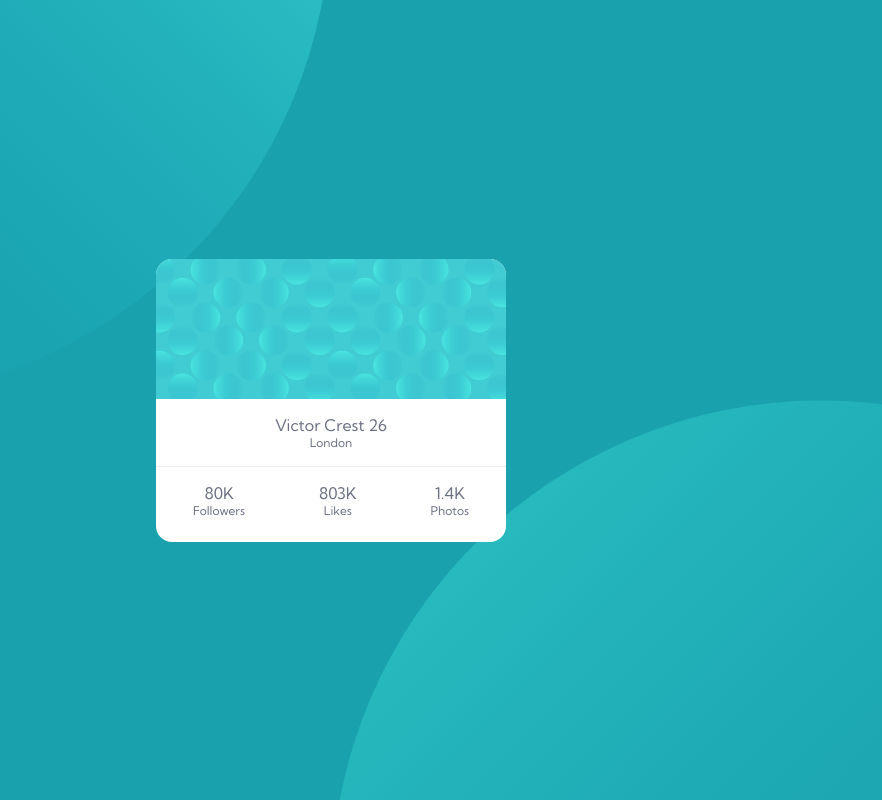
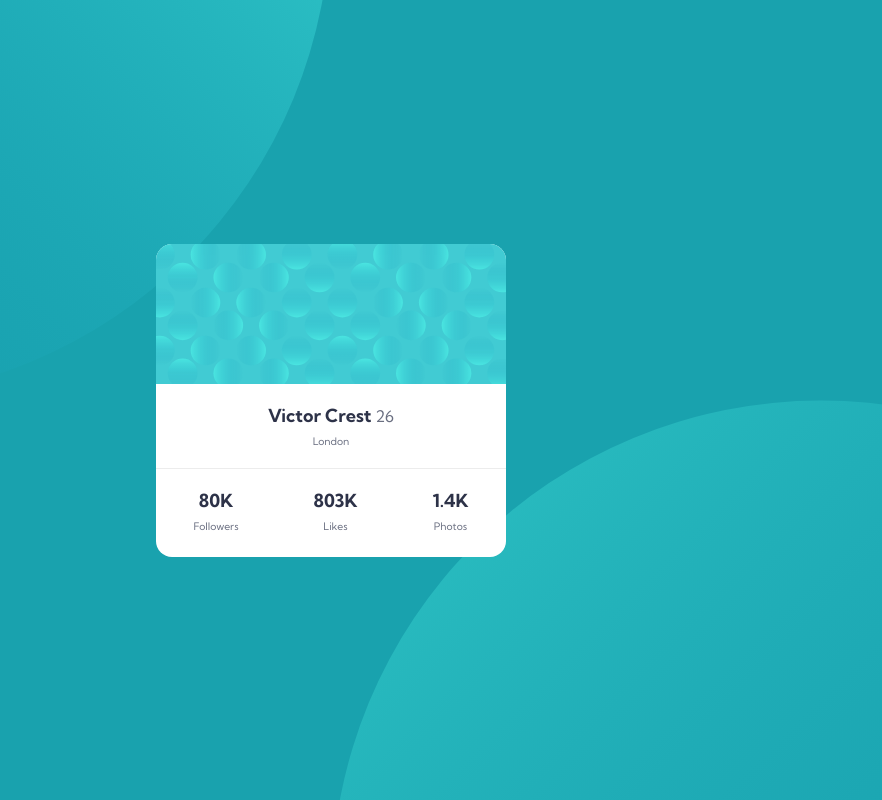
Before and after one commit to Balaji-Vemula/CSSPractice13ProfileCardComponent, a plain HTML site: page index.html in a window 1280 px wide. Shown: the whole page, without its empty margins (309-1191 px from the left). Drawn offline with Linux system fonts and the light colour scheme.

Commit message:
Added text stylings and adjusted spaces

```diff
--- a/index.html
+++ b/index.html
@@ -20,7 +20,7 @@
           <img src="./images/bg-pattern-card.svg" alt="card-background">
         </div>
         <div class="card_title">
-          <h1>Victor Crest <span>26</span></h1>
+          <h1><span>Victor Crest </span>26</h1>
           <p>London</p>
         </div>
         <div class="horizontal-line"></div>
--- a/style.css
+++ b/style.css
@@ -22,7 +22,7 @@
     /* Font Sizes */
     --fs-name-stats: 1.125rem;
     --fs-location: 1rem;
-    --fs-paragraph: .75rem;
+    --fs-paragraph: .65rem;
 
     /* Font weights/boldness */
     --fw-bold: 700;
@@ -41,7 +41,8 @@
     margin: 0;
     font: inherit;
     font-family: var(--font-family-default);
-    color: var(--Dark-grayish-blue)
+    color: var(--Dark-grayish-blue);
+    font-weight: var(--fw-normal);
 }
 
 .horizontal-line {
@@ -77,6 +78,20 @@ body {
         left 50vw top 50vh;     /* Setting the first image with desired values away right and bottom */
 }
 
+h1 span,h2 {
+    color: var(--Very-dark-desaturated-blue);
+    font-size: var(--fs-name-stats);
+    font-weight: var(--fw-bold);
+}
+
+h1,h2 {
+    margin-bottom: .5rem;
+}
+
+.card-title {
+    font-size: var(--fs-location);
+}
+
 .ht-100{
     min-height: 100vh;
 }
@@ -97,7 +112,7 @@ body {
 
 .card {
     text-align: center;
-    row-gap: 1rem;
+    row-gap: 1.25rem;
     background-color: var(--white);
     border-radius: 16px;
     overflow: hidden;
```
